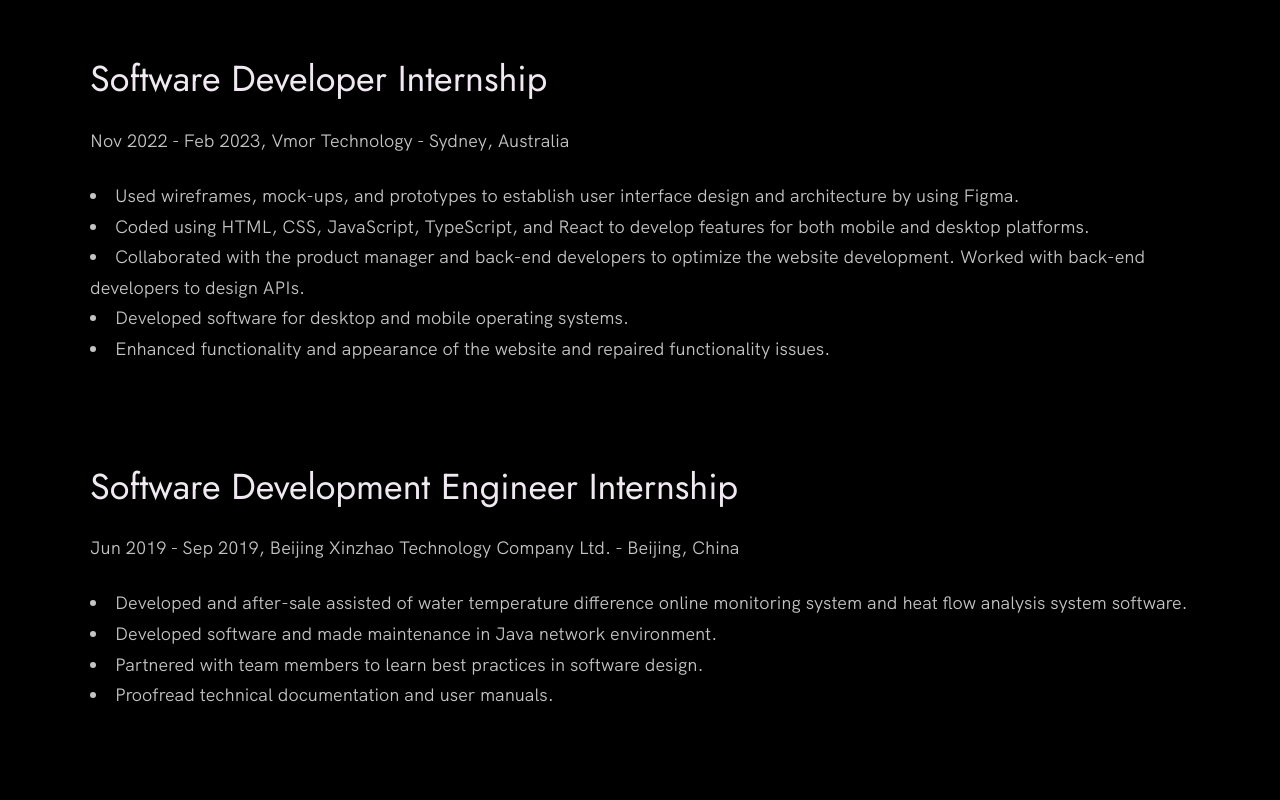
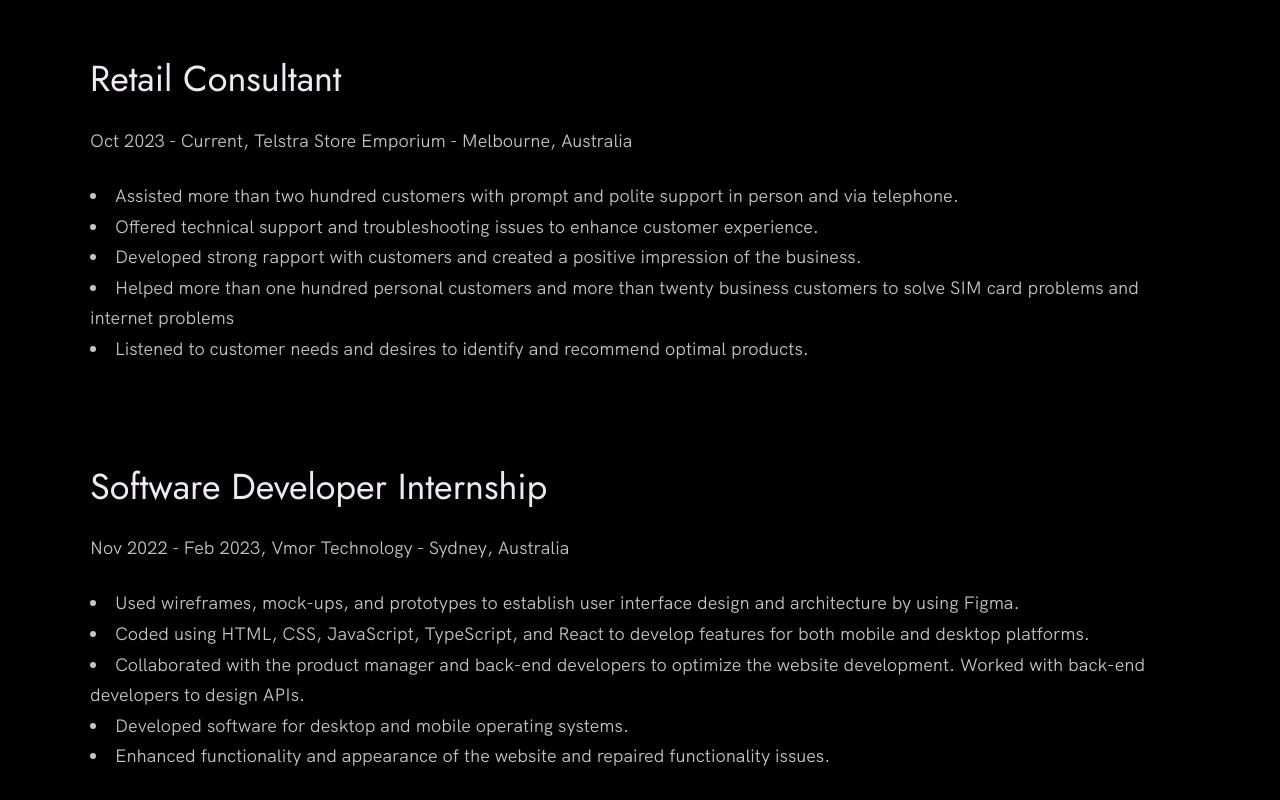
Before and after one commit to sleepingfelisnigripes/Portfolio-Linfei, a plain HTML site: page index.html in a window 1280 px wide. Shown: the part 1900-2700 px from the top of the page. Drawn offline with Linux system fonts and the light colour scheme; a script that the page names is missing.

Commit message:
work_experience

```diff
--- a/index.html
+++ b/index.html
@@ -84,6 +84,32 @@
 
           <div class="experience__box">
             <div class="experience__text">
+                <h3>Retail Consultant</h3>
+                <p>Oct 2023 - Current, Telstra Store Emporium - Melbourne, Australia</p>
+                <ul class="experience__list">
+                    <li>Assisted more than two hundred customers with prompt and polite support in person and via telephone.</li>
+                    <li>Offered technical support and troubleshooting issues to enhance customer experience.</li>
+                    <li>Developed strong rapport with customers and created a positive impression of the business.</li>
+                    <li>Helped more than one hundred personal customers and more than twenty business customers to solve SIM card problems and internet problems</li>
+                    <li>Listened to customer needs and desires to identify and recommend optimal products.</li>
+                </ul>
+
+              <!-- <div class="experience__links">
+                <a href="https://nisar.surge.sh" target="_blank" class="link__text">
+                  Visit Site <span>&rarr;</span>
+                </a>
+                <a href="https://github.com/nisarhassan12/portfolio" title="View Source Code" target="_blank">
+                  <img src="./images/github.svg" class="experience__code" alt="GitHub">
+                </a>
+              </div> -->
+            </div>
+            <!-- <div class="experience__image-box">
+              <img src="./images/project-1.png" class="experience__image" alt="Project 1" />
+            </div> -->
+         </div>
+
+         <div class="experience__box">
+            <div class="experience__text">
                 <h3>Software Developer Internship</h3>
                 <p>Nov 2022 - Feb 2023, Vmor Technology - Sydney, Australia</p>
                 <ul class="experience__list">
@@ -106,7 +132,7 @@
             <!-- <div class="experience__image-box">
               <img src="./images/project-1.png" class="experience__image" alt="Project 1" />
             </div> -->
-          </div>
+         </div>
 
           <div class="experience__box">
             <div class="experience__text">
```
